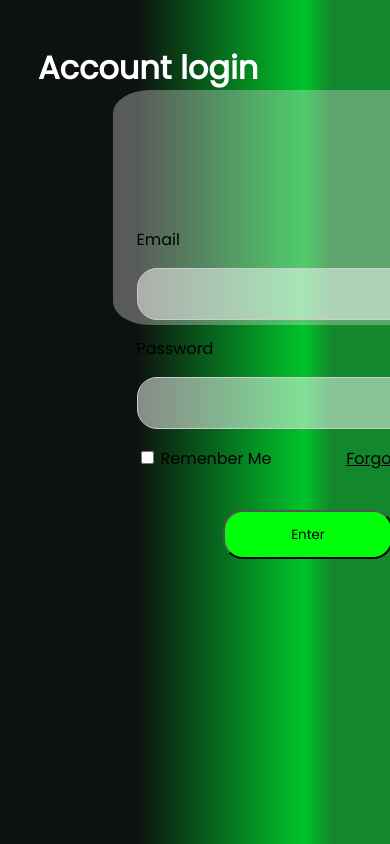
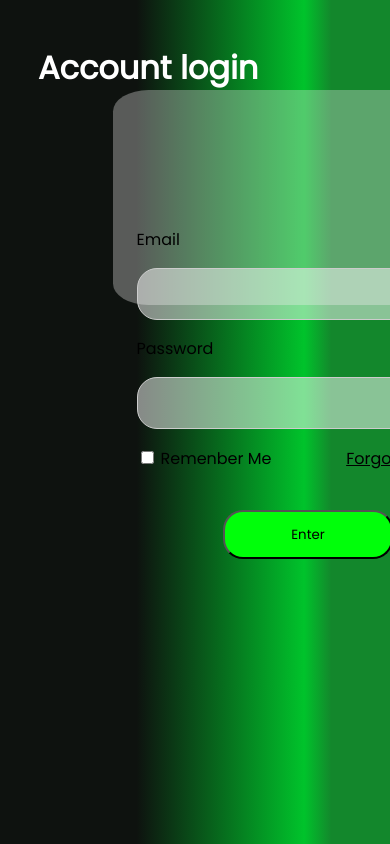
Before and after one commit to cauan-oss/Personal-project, a plain HTML site: page index.html in a window 390 px wide. Shown: the top 844 px of the page. Drawn offline with Linux system fonts and the light colour scheme.

Commit message:
starting responsive

```diff
--- a/styles.css
+++ b/styles.css
@@ -19,15 +19,15 @@ body {
 /* comentario para o git */
 .space-login {
 
-    width: 300px;
-    height: 160px;
+    width: 280px;
+    height: 140px;
     background: rgba(217, 217, 217, 37%);
     margin-left: 28%;
     margin-top: 2%;
     border-radius: 10%;
     padding: 10%;
     margin-bottom: 10%;
-    display: inline-block;
+    display: flex;
     justify-content: center;
 
 }
@@ -86,3 +86,5 @@ body {
     align-items: center;
     padding-top: 5%;
 }
+
+/*Responsividade do codigo*/
```
